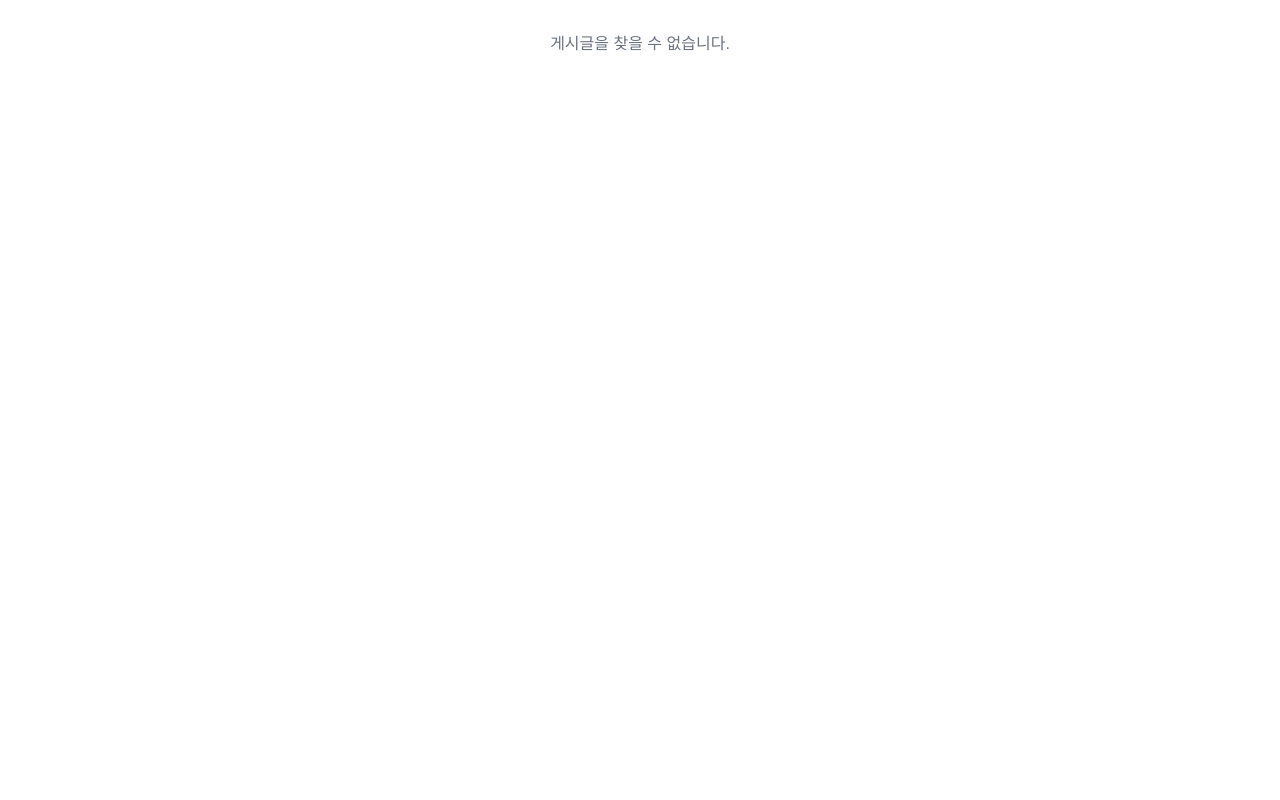
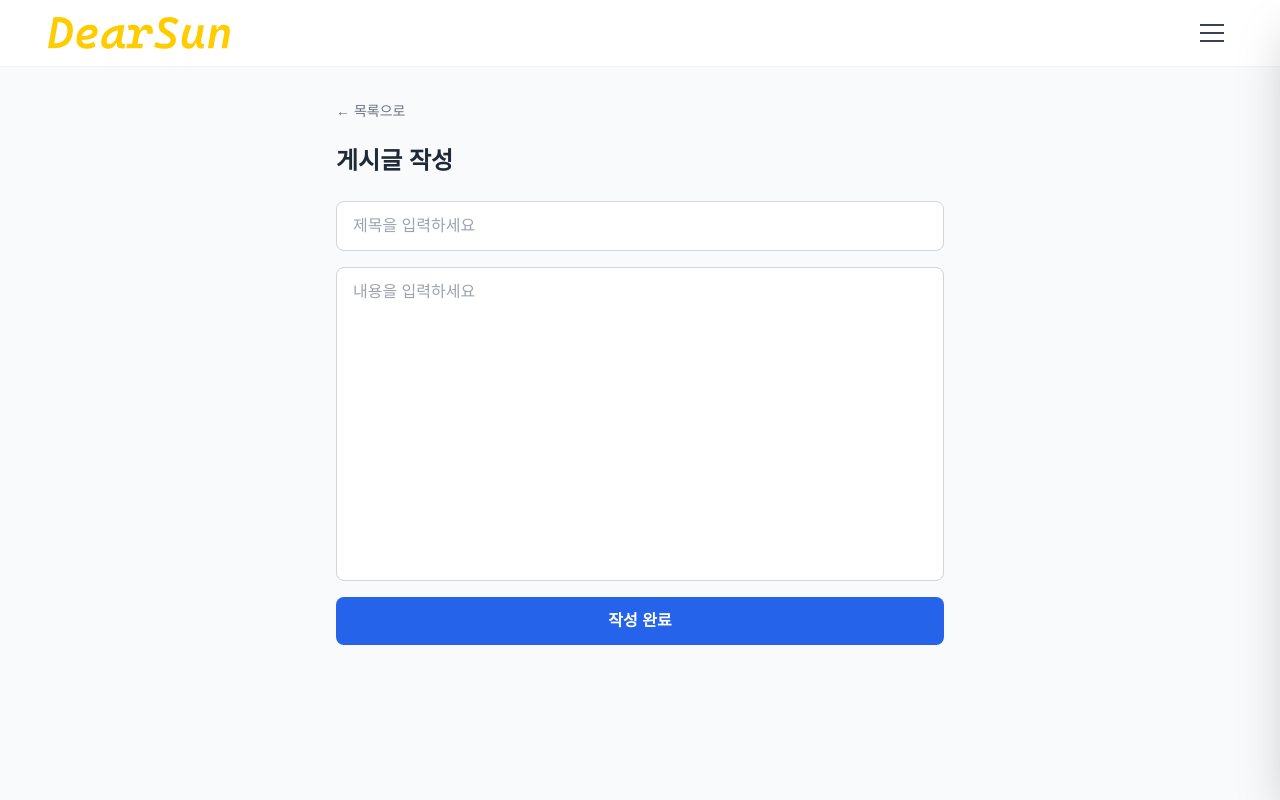
Before and after one commit to Leeeydia/diary-frontend, a React (Vite) app: page /board/new in a window 1280 px wide. Built offline with nearby package versions, Linux system fonts and the light colour scheme; no server answers; sample sign-in values are in the browser's storage.

Commit message:
feat: 게시판 기능 추가 및 수정, 감정 필터링 기능 구현

```diff
--- a/src/features/board/api/boardApi.ts
+++ b/src/features/board/api/boardApi.ts
@@ -1,28 +1,54 @@
 import axiosInstance from '../../../shared/api/axiosInstance';
 import type { ApiResponse } from '../../../shared/types/api.types';
-import type { Post, CreatePostRequest, UpdatePostRequest } from '../types/board.types';
+import type {
+  Post,
+  CreatePostRequest,
+  UpdatePostRequest,
+  PostListParams,
+  PageResponse,
+} from '../types/board.types';
 
-export const getPosts = async (): Promise<ApiResponse<Post[]>> => {
-  const { data } = await axiosInstance.get<ApiResponse<Post[]>>('/api/board');
+export const getPosts = async (
+  params?: PostListParams,
+): Promise<ApiResponse<PageResponse<Post>>> => {
+  const { data } = await axiosInstance.get<ApiResponse<PageResponse<Post>>>(
+    '/api/board',
+    { params },
+  );
   return data;
 };
 
 export const getPost = async (id: number): Promise<ApiResponse<Post>> => {
-  const { data } = await axiosInstance.get<ApiResponse<Post>>(`/api/board/${id}`);
+  const { data } = await axiosInstance.get<ApiResponse<Post>>(
+    `/api/board/${id}`,
+  );
   return data;
 };
 
-export const createPost = async (body: CreatePostRequest): Promise<ApiResponse<Post>> => {
-  const { data } = await axiosInstance.post<ApiResponse<Post>>('/api/board', body);
+export const createPost = async (
+  body: CreatePostRequest,
+): Promise<ApiResponse<Post>> => {
+  const { data } = await axiosInstance.post<ApiResponse<Post>>(
+    '/api/board',
+    body,
+  );
   return data;
 };
 
-export const updatePost = async (id: number, body: UpdatePostRequest): Promise<ApiResponse<Post>> => {
-  const { data } = await axiosInstance.put<ApiResponse<Post>>(`/api/board/${id}`, body);
+export const updatePost = async (
+  id: number,
+  body: UpdatePostRequest,
+): Promise<ApiResponse<Post>> => {
+  const { data } = await axiosInstance.put<ApiResponse<Post>>(
+    `/api/board/${id}`,
+    body,
+  );
   return data;
 };
 
-export const deletePost = async (id: number): Promise<ApiResponse> => {
-  const { data } = await axiosInstance.delete<ApiResponse>(`/api/board/${id}`);
+export const deletePost = async (id: number): Promise<ApiResponse<void>> => {
+  const { data } = await axiosInstance.delete<ApiResponse<void>>(
+    `/api/board/${id}`,
+  );
   return data;
 };
--- a/src/features/board/pages/BoardDetailPage.tsx
+++ b/src/features/board/pages/BoardDetailPage.tsx
@@ -1,20 +1,34 @@
 import { useEffect, useState } from 'react';
 import { useParams, useNavigate } from 'react-router-dom';
 import { getPost, deletePost } from '../api/boardApi';
+import { getMe } from '../../member/api/memberApi';
 import type { Post } from '../types/board.types';
+import Header from '../../../shared/components/Header';
 
 function BoardDetailPage() {
   const { id } = useParams<{ id: string }>();
   const navigate = useNavigate();
+
   const [post, setPost] = useState<Post | null>(null);
+  const [currentUsername, setCurrentUsername] = useState<string | null>(null);
   const [loading, setLoading] = useState(true);
+  const [error, setError] = useState<string | null>(null);
 
   useEffect(() => {
     if (!id) return;
-    getPost(Number(id))
-      .then((res) => {
-        if (res.code === 'SUCCESS') setPost(res.data);
+
+    Promise.all([getPost(Number(id)), getMe()])
+      .then(([postRes, memberRes]) => {
+        if (postRes.code === 'SUCCESS') {
+          setPost(postRes.data);
+        } else {
+          setError(postRes.message || '게시글을 불러오지 못했습니다.');
+        }
+        if (memberRes.code === 'SUCCESS') {
+          setCurrentUsername(memberRes.data.username);
+        }
       })
+      .catch(() => setError('서버와 통신 중 오류가 발생했습니다.'))
       .finally(() => setLoading(false));
   }, [id]);
 
@@ -24,10 +38,15 @@ function BoardDetailPage() {
     navigate('/board');
   };
 
+  const isAuthor = post !== null && currentUsername === post.author;
+
   if (loading) return <p className="p-8 text-center text-gray-500">불러오는 중...</p>;
+  if (error) return <p className="p-8 text-center text-red-500">{error}</p>;
   if (!post) return <p className="p-8 text-center text-gray-500">게시글을 찾을 수 없습니다.</p>;
 
   return (
+    <div className="min-h-screen bg-gray-50">
+      <Header />
       <div className="max-w-2xl mx-auto p-8">
         <button
           onClick={() => navigate('/board')}
@@ -44,6 +63,8 @@ function BoardDetailPage() {
           <p className="text-gray-700 whitespace-pre-wrap">{post.content}</p>
         </div>
 
+        {/* 작성자 본인에게만 수정/삭제 버튼 표시 */}
+        {isAuthor && (
           <div className="flex gap-2 mt-4">
             <button
               onClick={() => navigate(`/board/${post.id}/edit`)}
@@ -58,6 +79,8 @@ function BoardDetailPage() {
               삭제
             </button>
           </div>
+        )}
+      </div>
     </div>
   );
 }
--- a/src/features/board/pages/BoardListPage.tsx
+++ b/src/features/board/pages/BoardListPage.tsx
@@ -1,58 +1,146 @@
-import { useEffect, useState } from 'react';
-import { useNavigate } from 'react-router-dom';
-import { getPosts, deletePost } from '../api/boardApi';
-import type { Post } from '../types/board.types';
+import { useEffect, useState } from "react";
+import { useNavigate } from "react-router-dom";
+import { getPosts, deletePost } from "../api/boardApi";
+import { getMe } from "../../member/api/memberApi";
+import type { Post, PostListParams } from "../types/board.types";
+import Header from "../../../shared/components/Header";
+
+const EMOTION_OPTIONS = ["", "HAPPY", "SAD", "ANGRY", "CALM"] as const;
+
+const EMOTION_LABELS: Record<string, string> = {
+  "": "전체",
+  HAPPY: "행복",
+  SAD: "슬픔",
+  ANGRY: "화남",
+  CALM: "평온",
+};
 
 function BoardListPage() {
   const navigate = useNavigate();
+
   const [posts, setPosts] = useState<Post[]>([]);
-  const [loading, setLoading] = useState(true);
+  const [currentUsername, setCurrentUsername] = useState<string | null>(null);
+  const [loading, setLoading] = useState<boolean>(true);
+  const [error, setError] = useState<string | null>(null);
+  const [emotionFilter, setEmotionFilter] = useState<string>("");
 
+  // ✅ 현재 로그인 사용자 조회
   useEffect(() => {
-    getPosts()
+    getMe().then((res) => {
+      if (res.code === "SUCCESS") {
+        setCurrentUsername(res.data.username);
+      }
+    });
+  }, []);
+
+  // ✅ 게시글 목록 조회
+  useEffect(() => {
+    const params: PostListParams = {};
+
+    if (emotionFilter) {
+      params.emotion = emotionFilter;
+    }
+
+    setLoading(true);
+    setError(null);
+
+    getPosts(params)
       .then((res) => {
-        if (res.code === 'SUCCESS') setPosts(res.data);
+        if (res.code === "SUCCESS") {
+          // 🔥 핵심: data가 바로 배열
+          setPosts(res.data ?? []);
+        } else {
+          setError(res.message || "게시글을 불러오지 못했습니다.");
+        }
       })
-      .finally(() => setLoading(false));
-  }, []);
+      .catch(() => {
+        setError("서버와 통신 중 오류가 발생했습니다.");
+      })
+      .finally(() => {
+        setLoading(false);
+      });
+  }, [emotionFilter]);
+
+  const handleEmotionChange = (emotion: string) => {
+    setEmotionFilter(emotion);
+  };
 
   const handleDelete = async (id: number) => {
     await deletePost(id);
     setPosts((prev) => prev.filter((p) => p.id !== id));
   };
 
-  if (loading) return <p className="p-8 text-center text-gray-500">불러오는 중...</p>;
+  return (
+    <div className="min-h-screen bg-gray-50">
+      <Header />
 
-  return (
       <div className="max-w-2xl mx-auto p-8">
         <div className="flex justify-between items-center mb-6">
           <h1 className="text-2xl font-bold text-gray-800">게시판</h1>
           <button
-          onClick={() => navigate('/board/new')}
+            onClick={() => navigate("/board/new")}
             className="px-4 py-2 bg-blue-600 text-white rounded-md hover:bg-blue-700 transition-colors"
           >
             글 작성
           </button>
         </div>
 
-      {posts.length === 0 ? (
+        {/* 감정 필터 */}
+        <div className="flex gap-2 mb-6 flex-wrap">
+          {EMOTION_OPTIONS.map((emotion) => (
+            <button
+              key={emotion}
+              onClick={() => handleEmotionChange(emotion)}
+              className={`px-3 py-1 rounded-full text-sm border transition-colors ${
+                emotionFilter === emotion
+                  ? "bg-blue-600 text-white border-blue-600"
+                  : "bg-white text-gray-600 border-gray-300 hover:border-blue-400"
+              }`}
+            >
+              {EMOTION_LABELS[emotion]}
+            </button>
+          ))}
+        </div>
+
+        {loading && <p className="text-center text-gray-500">불러오는 중...</p>}
+
+        {!loading && error && (
+          <p className="text-center text-red-500">{error}</p>
+        )}
+
+        {!loading && !error && posts.length === 0 && (
           <p className="text-center text-gray-500">게시글이 없습니다.</p>
-      ) : (
+        )}
+
+        {!loading && !error && posts.length > 0 && (
           <ul className="flex flex-col gap-4">
             {posts.map((post) => (
-            <li key={post.id} className="p-4 bg-white rounded-lg shadow-sm border border-gray-200">
+              <li
+                key={post.id}
+                className="p-4 bg-white rounded-lg shadow-sm border border-gray-200"
+              >
                 <div className="flex justify-between items-start">
-                <div>
-                  <h2
-                    className="text-lg font-semibold text-gray-800 cursor-pointer hover:text-blue-600"
+                  <div
+                    className="flex-1 cursor-pointer"
                     onClick={() => navigate(`/board/${post.id}`)}
                   >
+                    <h2 className="text-lg font-semibold text-gray-800 hover:text-blue-600">
                       {post.title}
                     </h2>
                     <p className="text-sm text-gray-400 mt-1">
-                    {post.author} · {new Date(post.createdAt).toLocaleDateString('ko-KR')}
+                      {post.author ?? post.memberId} ·{" "}
+                      {new Date(post.createdAt).toLocaleDateString("ko-KR")}
                     </p>
                   </div>
+
+                  {currentUsername === post.author && (
+                    <div className="flex gap-3 ml-4 shrink-0">
+                      <button
+                        onClick={() => navigate(`/board/${post.id}/edit`)}
+                        className="text-sm text-yellow-500 hover:text-yellow-700"
+                      >
+                        수정
+                      </button>
                       <button
                         onClick={() => handleDelete(post.id)}
                         className="text-sm text-red-500 hover:text-red-700"
@@ -60,11 +148,14 @@ function BoardListPage() {
                         삭제
                       </button>
                     </div>
+                  )}
+                </div>
               </li>
             ))}
           </ul>
         )}
       </div>
+    </div>
   );
 }
 
--- /dev/null
+++ b/src/features/board/pages/BoardWritePage.tsx
@@ -0,0 +1,116 @@
+import { useEffect, useState } from 'react';
+import { useParams, useNavigate } from 'react-router-dom';
+import { createPost, getPost, updatePost } from '../api/boardApi';
+import Header from '../../../shared/components/Header';
+
+function BoardWritePage() {
+  const { id } = useParams<{ id?: string }>();
+  const navigate = useNavigate();
+
+  const isEditMode = !!id;
+
+  const [form, setForm] = useState({ title: '', content: '' });
+  const [fetching, setFetching] = useState(isEditMode);
+  const [loading, setLoading] = useState(false);
+  const [error, setError] = useState('');
+
+  // 수정 모드: 기존 게시글 데이터 로드
+  useEffect(() => {
+    if (!isEditMode) return;
+    getPost(Number(id))
+      .then((res) => {
+        if (res.code === 'SUCCESS') {
+          setForm({ title: res.data.title, content: res.data.content });
+        }
+      })
+      .finally(() => setFetching(false));
+  }, [id, isEditMode]);
+
+  const handleChange = (
+    e: React.ChangeEvent<HTMLInputElement | HTMLTextAreaElement>,
+  ) => {
+    const { name, value } = e.target;
+    setForm((prev) => ({ ...prev, [name]: value }));
+  };
+
+  const handleSubmit = async (e: React.FormEvent<HTMLFormElement>) => {
+    e.preventDefault();
+    setError('');
+    setLoading(true);
+
+    try {
+      if (isEditMode) {
+        const res = await updatePost(Number(id), form);
+        if (res.code === 'SUCCESS') {
+          navigate(`/board/${id}`);
+        } else {
+          setError(res.message || '수정에 실패했습니다.');
+        }
+      } else {
+        const res = await createPost(form);
+        if (res.code === 'SUCCESS') {
+          navigate('/board');
+        } else {
+          setError(res.message || '작성에 실패했습니다.');
+        }
+      }
+    } catch {
+      setError('서버와 통신 중 오류가 발생했습니다.');
+    } finally {
+      setLoading(false);
+    }
+  };
+
+  if (fetching) return <p className="p-8 text-center text-gray-500">불러오는 중...</p>;
+
+  return (
+    <div className="min-h-screen bg-gray-50">
+      <Header />
+      <div className="max-w-2xl mx-auto p-8">
+        <button
+          onClick={() => navigate(isEditMode ? `/board/${id}` : '/board')}
+          className="text-sm text-gray-500 hover:text-gray-700 mb-6 inline-block"
+        >
+          ← {isEditMode ? '상세로' : '목록으로'}
+        </button>
+
+        <h1 className="text-2xl font-bold text-gray-800 mb-6">
+          {isEditMode ? '게시글 수정' : '게시글 작성'}
+        </h1>
+
+        <form onSubmit={handleSubmit} className="flex flex-col gap-4">
+          <input
+            type="text"
+            name="title"
+            placeholder="제목을 입력하세요"
+            value={form.title}
+            onChange={handleChange}
+            required
+            className="w-full px-4 py-3 rounded-lg border border-gray-300 bg-white text-gray-800 placeholder-gray-400 focus:outline-none focus:ring-2 focus:ring-blue-300"
+          />
+          <textarea
+            name="content"
+            placeholder="내용을 입력하세요"
+            value={form.content}
+            onChange={handleChange}
+            required
+            rows={12}
+            className="w-full px-4 py-3 rounded-lg border border-gray-300 bg-white text-gray-800 placeholder-gray-400 focus:outline-none focus:ring-2 focus:ring-blue-300 resize-none"
+          />
+
+          {error && <p className="text-sm text-red-600 text-center">{error}</p>}
+
+          <button
+            type="submit"
+            disabled={loading}
+            className="w-full py-3 bg-blue-600 text-white font-semibold rounded-lg hover:bg-blue-700 disabled:bg-gray-400 disabled:cursor-not-allowed transition-colors"
+          >
+            {loading ? '저장 중...' : isEditMode ? '수정 완료' : '작성 완료'}
+          </button>
+        </form>
+      </div>
+    </div>
+  );
+}
+
+export default BoardWritePage;
--- a/src/features/board/types/board.types.ts
+++ b/src/features/board/types/board.types.ts
@@ -16,3 +16,19 @@ export interface UpdatePostRequest {
   title?: string;
   content?: string;
 }
+
+// GET /api/board 쿼리 파라미터
+export interface PostListParams {
+  emotion?: string;
+  page?: number;
+  size?: number;
+}
+
+// Spring Boot Page<T> 응답 구조
+export interface PageResponse<T> {
+  content: T[];
+  totalPages: number;
+  totalElements: number;
+  number: number; // 현재 페이지 (0-indexed)
+  size: number;
+}
--- a/src/features/home/components/HamburgerMenu.tsx
+++ b/src/features/home/components/HamburgerMenu.tsx
@@ -72,6 +72,12 @@ function HamburgerMenu() {
                 내 일기
               </button>
               <button
+                onClick={() => handleNav('/board')}
+                className="text-left px-5 py-3.5 text-sm text-gray-700 hover:bg-gray-50 transition-colors"
+              >
+                게시판
+              </button>
+              <button
                 onClick={() => handleNav('/mypage')}
                 className="text-left px-5 py-3.5 text-sm text-gray-700 hover:bg-gray-50 transition-colors"
               >
--- /dev/null
+++ b/src/shared/components/ProtectedRoute.tsx
@@ -0,0 +1,14 @@
+import { Navigate, Outlet } from 'react-router-dom';
+
+// 토큰이 없으면 /login으로 리다이렉트, 있으면 자식 라우트 렌더링
+function ProtectedRoute() {
+  const isLoggedIn = !!localStorage.getItem('accessToken');
+
+  if (!isLoggedIn) {
+    return <Navigate to="/login" replace />;
+  }
+
+  return <Outlet />;
+}
+
+export default ProtectedRoute;
```
Also changed, not shown: src/router/index.tsx (+12 -3 lines). Lines whose indentation alone changed are shown as unchanged.
